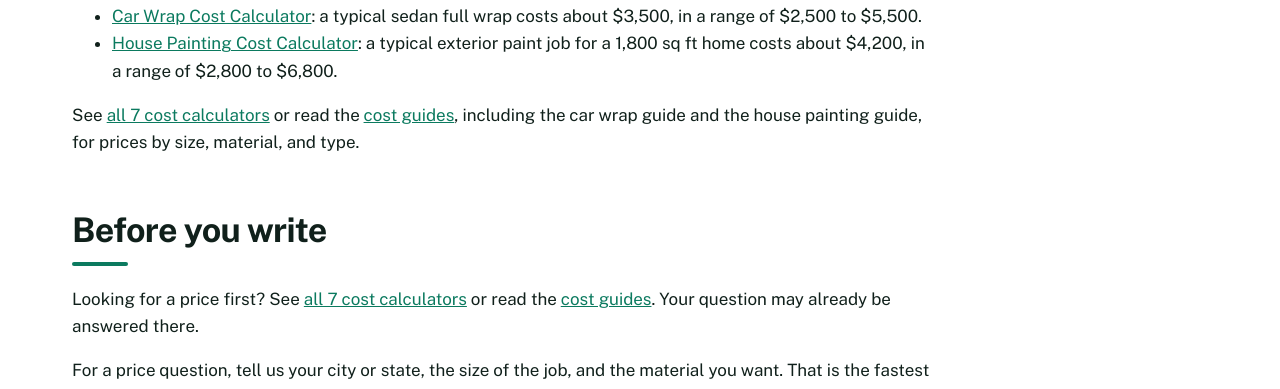
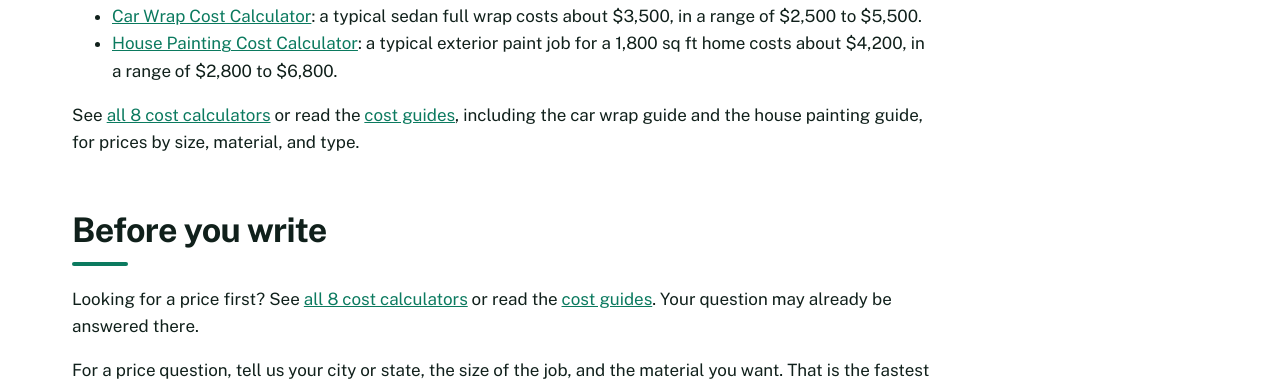
Before and after one commit to zaidmeo09-dhangal/howmuchdoesitcostusa, a Jekyll site: the page built from contact.md, in a window 1280 px wide and 900 px high, scrolled down 2011 px. Shown: the part 155-544 px from the top of the window. Built offline with Jekyll 4.4.1, drawn with Linux system fonts in a browser that asks for light colours; some web fonts are replaced.

Commit message:
Initial deploy: add contact.md

```diff
--- a/contact.md
+++ b/contact.md
@@ -63,8 +63,8 @@ schema: |
     <li><a href="{{ '/car-wrap-cost-calculator/' | relative_url }}">Car Wrap Cost Calculator</a>: a typical sedan full wrap costs about $3,500, in a range of $2,500 to $5,500.</li>
     <li><a href="{{ '/house-painting-cost-calculator/' | relative_url }}">House Painting Cost Calculator</a>: a typical exterior paint job for a 1,800 sq ft home costs about $4,200, in a range of $2,800 to $6,800.</li>
   </ul>
-  <p>See <a href="{{ '/tools/' | relative_url }}">all 7 cost calculators</a> or read the <a href="{{ '/blog/' | relative_url }}">cost guides</a>, including the car wrap guide and the house painting guide, for prices by size, material, and type.</p>
+  <p>See <a href="{{ '/tools/' | relative_url }}">all 8 cost calculators</a> or read the <a href="{{ '/blog/' | relative_url }}">cost guides</a>, including the car wrap guide and the house painting guide, for prices by size, material, and type.</p>
   <h2>Before you write</h2>
-  <p>Looking for a price first? See <a href="{{ '/tools/' | relative_url }}">all 7 cost calculators</a> or read the <a href="{{ '/blog/' | relative_url }}">cost guides</a>. Your question may already be answered there.</p>
+  <p>Looking for a price first? See <a href="{{ '/tools/' | relative_url }}">all 8 cost calculators</a> or read the <a href="{{ '/blog/' | relative_url }}">cost guides</a>. Your question may already be answered there.</p>
   <p>For a price question, tell us your city or state, the size of the job, and the material you want. That is the fastest way for us to check a price.</p>
 </section>
```
